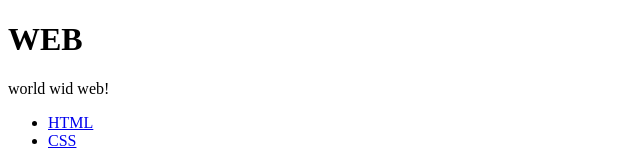
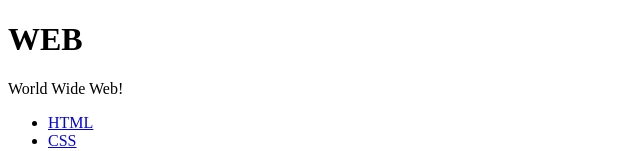
Before and after one commit to homile/TIL, a React (Create React App) app in the folder React/react-app/: page / in a window 1280 px wide. Shown: the top 151 px of the page, without its empty margins (0-640 px from the left). Built offline with nearby package versions, Linux system fonts and the light colour scheme.

Commit message:
state 학습내용

```diff
--- a/React/react-app/src/App.js
+++ b/React/react-app/src/App.js
@@ -1,48 +1,29 @@
 import React, {Component} from 'react';
 import './App.css';
-
-class Subject extends Component{
-   render(){
-      return (
-         <header>
-            <h1>{this.props.title}</h1>
-            {this.props.sub}
-         </header>
-      );
-   }
-}
-
-class TOC extends Component{
-   render(){
-      return(
-         <nav>
-            <ul>
-               <li><a href="1.html">HTML</a></li>
-               <li><a href="2.html">CSS</a></li>
-               <li><a href="3.html">JavaScript</a></li>
-            </ul>
-         </nav>
-      );
-   }
-}
-
-class Content extends Component{
-   render(){
-      return(
-         <article>
-            <h2>{this.props.title}</h2>
-            {this.props.desc}
-         </article>
-      );
-   }
-}
+import TOC from './components/TOC'
+import Content from './components/Content';
+import Subject from './components/Subject';
 
 class App extends Component{
+   constructor(props){
+      super(props);
+      this.state = {
+         subject:{title:'WEB', sub:'World Wide Web!'},
+         contents:[
+            {id:1, title:'HTML', desc:'HTML is HyperText Markup Language'},
+            {id:2, title:'CSS', desc:'CSS is for design'},
+            {id:3, title:'JavaScript', desc:'JavaScript is for interactive'}
+         ]
+      }
+   }
    render(){
       return (
          <div className="App">
-            <Subject title="WEB" sub="world wid web!"></Subject>
-            <TOC></TOC>
+            <Subject
+               title={this.state.subject.title}
+               sub={this.state.subject.sub}>
+            </Subject>
+            <TOC data={this.state.contents}></TOC>
             <Content title="HTML" desc="HTML is HyperText Markup Language."></Content>
          </div>
       );
--- /dev/null
+++ b/React/react-app/src/components/Content.js
@@ -0,0 +1,13 @@
+import React, {Component} from 'react';
+
+class Content extends Component{
+   render(){
+      return (
+         <article>
+            <h2>{this.props.title}</h2>
+            {this.props.desc}
+         </article>
+      );
+   }
+}
+export default Content;
--- /dev/null
+++ b/React/react-app/src/components/Subject.js
@@ -0,0 +1,13 @@
+import React, {Component} from 'react';
+
+class Subject extends Component{
+   render(){
+      return (
+         <header>
+            <h1>{this.props.title}</h1>
+            {this.props.sub}
+         </header>
+      );
+   }
+}
+export default Subject;
--- /dev/null
+++ b/React/react-app/src/components/TOC.js
@@ -0,0 +1,24 @@
+import React, {Component} from 'react';
+
+class TOC extends Component{
+   render(){
+      let lists = [];
+      let data = this.props.data;
+      let i = 0;
+      while (i < data.length){
+         // 여러개의 목록을 자동으로 생성할 때에는 key와 식별자를 적어준다.
+         lists.push(<li key={data[i].id}><a href={"/content/" + data[i].id}>{data[i].title}</a></li>)
+         i = i + 1;
+      }
+      return(
+         <nav>
+            <ul>
+               {lists}
+            </ul>
+         </nav>
+      );
+   }
+}
+
+// TOC라는 클래스를 다른 클래스에서 사용할 수 있게 해준다.
+export default TOC;
```
Also changed, not shown: 1 other file (tests, documents, lock files or other folders).
